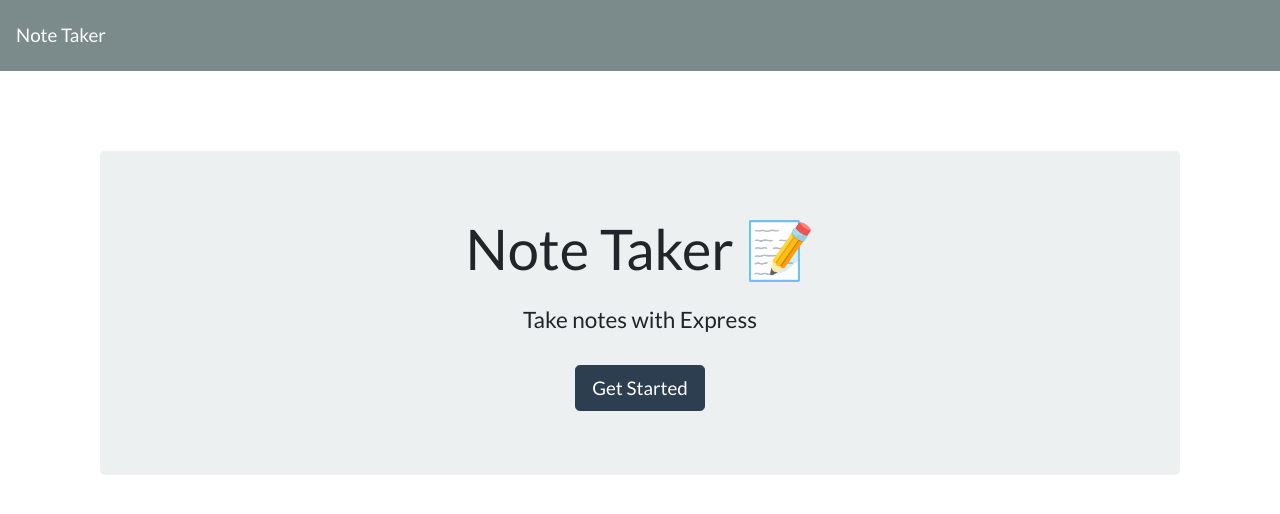
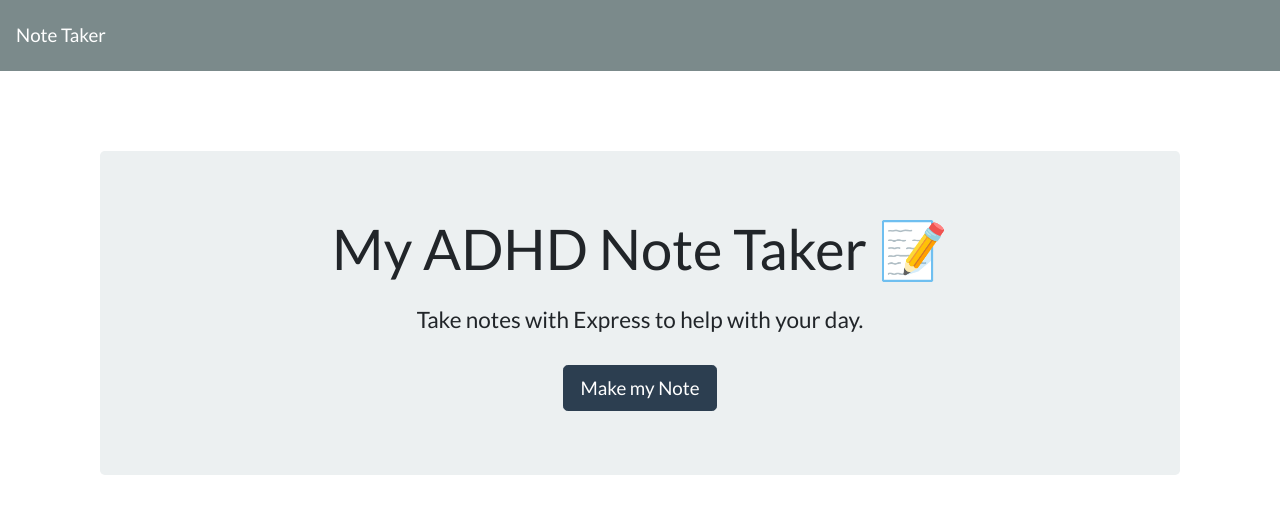
Before and after one commit to spental/MyADHDhelper, a website: page public/index.html in a window 1280 px wide. Drawn offline with nearby package versions, Linux system fonts and the light colour scheme; no server answers.

Commit message:
final fixes

```diff
--- a/public/index.html
+++ b/public/index.html
@@ -13,14 +13,18 @@
     <nav class="navbar navbar-dark bg-dark">
         <a class="navbar-brand" href="/">Note Taker
     </a>
+
     </nav>
 
     <div class="container" id="appContainer">
+
         <div class="container">
+
             <div style="margin-top: 80px;" class="jumbotron text-center">
-                <h1 class="display-4">Note Taker <span role="img" aria-label="Memo">📝</span></h1>
-                <h4 class="mt-4">Take notes with Express</h4>
-                <a class="btn btn-primary btn-lg mt-4" href="/notes" role="button">Get Started</a>
+
+                <h1 class="display-4">My ADHD Note Taker <span role="img" aria-label="Memo">📝</span></h1>
+                <h4 class="mt-4">Take notes with Express to help with your day.</h4>
+                <a class="btn btn-primary btn-lg mt-4" href="/notes" role="button">Make my Note</a>
             </div>
         </div>
     </div>
```
